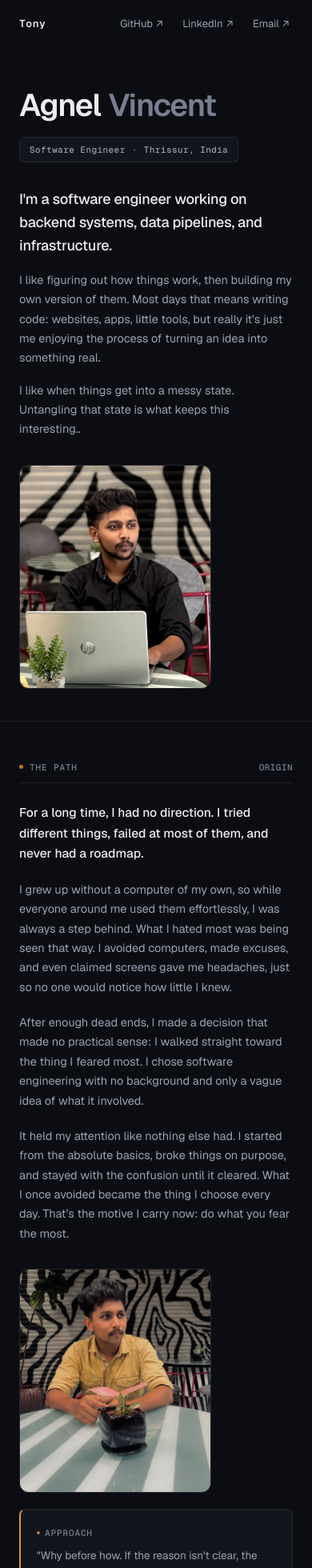
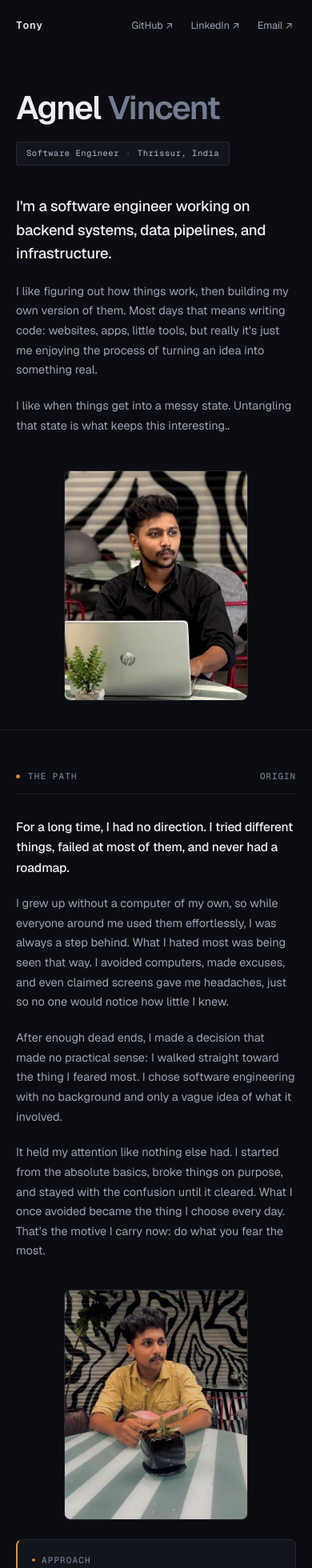
Before and after one commit to agnelVincent/agnel_Portfolio, a React (Vite) app in the folder agnelPortfolio/: page / in a window 390 px wide. Shown: the top 1960 px of the page at 80% size. Built offline with nearby package versions, Linux system fonts and the light colour scheme.

Commit message:
redesigned UI

```diff
--- a/agnelPortfolio/src/components/Hero.css
+++ b/agnelPortfolio/src/components/Hero.css
@@ -1,23 +1,23 @@
 .hero {
-  padding: 80px 0 64px;
+  padding: 96px 0 72px;
 }
 
 .hero-top {
-  margin-bottom: 40px;
+  margin-bottom: 48px;
 }
 
 .hero-name-row {
-  margin-bottom: 16px;
+  margin-bottom: 20px;
 }
 
 .hero-name {
-  font-size: clamp(48px, 8.5vw, 96px);
+  font-size: clamp(52px, 8.5vw, 92px);
   font-weight: 600;
-  letter-spacing: -0.035em;
-  line-height: 1.15;
+  letter-spacing: -0.04em;
+  line-height: 1.04;
   display: flex;
   flex-wrap: wrap;
-  gap: 0.25em;
+  gap: 0.22em;
 }
 
 .first-name {
@@ -33,6 +33,7 @@
   color: var(--text-secondary);
 }
 
+/* Precision architectural metadata badge */
 .hero-meta-badge {
   display: inline-flex;
   align-items: center;
@@ -40,8 +41,8 @@
   font-size: 11px;
   font-weight: 500;
   color: var(--text-secondary);
-  letter-spacing: 0.04em;
-  padding: 6px 12px;
+  letter-spacing: 0.05em;
+  padding: 6px 14px;
   border-radius: var(--radius-sm);
   background: var(--surface);
   border: 1px solid var(--border);
@@ -56,20 +57,21 @@
 
 .meta-sep {
   color: var(--text-muted);
+  opacity: 0.7;
 }
 
-/* Stage layout */
+/* Stage layout with asymmetric rhythm */
 .hero-stage {
   display: grid;
   grid-template-columns: 1fr 240px;
-  gap: 48px;
+  gap: 56px;
   align-items: flex-start;
 }
 
 .hero-prose-col {
   display: flex;
   flex-direction: column;
-  gap: 16px;
+  gap: 20px;
   max-width: 64ch;
 }
 
@@ -84,11 +86,11 @@
 .hero-body {
   font-size: 15px;
   font-weight: 400;
-  line-height: 1.7;
+  line-height: 1.72;
   color: var(--text-secondary);
 }
 
-/* Photo Column - clean single frame without cards-in-cards */
+/* Hero photo frame: architectural portrait plate */
 .hero-photo-col {
   display: flex;
   justify-content: flex-end;
@@ -97,11 +99,12 @@
 .hero-photo-frame {
   width: 100%;
   max-width: 240px;
-  height: 296px;
-  border-radius: var(--radius-lg);
+  aspect-ratio: 4 / 5;
+  border-radius: var(--radius-md);
   overflow: hidden;
   border: 1px solid var(--border);
   background: var(--surface);
+  box-shadow: inset 0 0 0 1px rgba(255, 255, 255, 0.04);
   transition: border-color var(--duration) var(--ease-out);
 }
 
@@ -114,43 +117,97 @@
   height: 100%;
   object-fit: cover;
   display: block;
+  filter: contrast(1.03) brightness(0.97);
+  transition: filter var(--duration) var(--ease-out), transform var(--duration) var(--ease-out);
 }
 
-@media (max-width: 768px) {
+.hero-photo-frame:hover .hero-photo-img {
+  filter: contrast(1.06) brightness(1);
+  transform: scale(1.02);
+}
+
+/* Responsive: tablet and mobile photo centering */
+@media (max-width: 860px) {
   .hero {
-    padding: 48px 0 40px;
+    padding: 64px 0 48px;
   }
 
   .hero-top {
-    margin-bottom: 32px;
+    margin-bottom: 36px;
   }
 
   .hero-name {
-    font-size: clamp(38px, 10vw, 64px);
-    line-height: 1.18;
+    font-size: clamp(42px, 9vw, 72px);
+    line-height: 1.08;
   }
 
   .hero-stage {
     grid-template-columns: 1fr;
-    gap: 32px;
+    gap: 36px;
+  }
+
+  .hero-prose-col {
+    max-width: 100%;
+  }
+
+  /* Centered photo plate on tablet & mobile */
+  .hero-photo-col {
+    display: flex;
+    justify-content: center;
+    align-items: center;
+    width: 100%;
+    margin-top: 8px;
+  }
+
+  .hero-photo-frame {
+    max-width: 250px;
+    width: 100%;
+    aspect-ratio: 4 / 5;
+    margin: 0 auto;
   }
 
   .hero-lead {
-    font-size: 18px;
+    font-size: 18.5px;
     line-height: 1.6;
   }
 
   .hero-body {
     font-size: 14.5px;
-    line-height: 1.68;
+    line-height: 1.7;
+  }
+}
+
+@media (max-width: 414px) {
+  .hero {
+    padding: 48px 0 36px;
   }
 
-  .hero-photo-col {
-    justify-content: flex-start;
+  .hero-name {
+    font-size: clamp(36px, 10.5vw, 52px);
   }
 
   .hero-photo-frame {
-    max-width: 240px;
-    height: 280px;
+    max-width: 230px;
+    margin: 0 auto;
+  }
+
+  .hero-meta-badge {
+    font-size: 10.5px;
+    padding: 5px 12px;
   }
 }
+
+@media (max-width: 360px) {
+  .hero {
+    padding: 40px 0 32px;
+  }
+
+  .hero-name {
+    font-size: clamp(32px, 10vw, 44px);
+  }
+
+  .hero-photo-frame {
+    max-width: 210px;
+    margin: 0 auto;
+  }
+}
--- a/agnelPortfolio/src/components/Narrative.css
+++ b/agnelPortfolio/src/components/Narrative.css
@@ -1,12 +1,12 @@
 .narrative {
-  padding: 80px 0;
+  padding: 96px 0;
   border-top: 1px solid var(--border);
 }
 
 .narrative-grid {
   display: grid;
   grid-template-columns: 1fr 240px;
-  gap: 48px;
+  gap: 56px;
   align-items: flex-start;
 }
 
@@ -16,35 +16,37 @@
   gap: 20px;
   font-size: 15px;
   font-weight: 400;
-  line-height: 1.7;
+  line-height: 1.72;
   color: var(--text-secondary);
   max-width: 64ch;
 }
 
 .narrative-opener {
   color: var(--text-primary);
-  font-size: 16px;
+  font-size: 16.5px;
   font-weight: 500;
-  line-height: 1.65;
+  line-height: 1.68;
+  letter-spacing: -0.01em;
 }
 
-/* Aside with photo and quote */
+/* Aside with photo plate and quote block */
 .narrative-aside {
   display: flex;
   flex-direction: column;
   gap: 24px;
   position: sticky;
-  top: 88px;
+  top: 96px;
 }
 
 .narrative-photo-frame {
   width: 100%;
   max-width: 240px;
-  height: 280px;
-  border-radius: var(--radius-lg);
+  aspect-ratio: 4 / 5;
+  border-radius: var(--radius-md);
   overflow: hidden;
   border: 1px solid var(--border);
   background: var(--surface);
+  box-shadow: inset 0 0 0 1px rgba(255, 255, 255, 0.04);
   transition: border-color var(--duration) var(--ease-out);
 }
 
@@ -57,6 +59,13 @@
   height: 100%;
   object-fit: cover;
   display: block;
+  filter: contrast(1.02) brightness(0.98);
+  transition: filter var(--duration) var(--ease-out), transform var(--duration) var(--ease-out);
+}
+
+.narrative-photo-frame:hover .narrative-photo-img {
+  filter: contrast(1.05) brightness(1.02);
+  transform: scale(1.02);
 }
 
 .narrative-quote-card {
@@ -64,20 +73,25 @@
   border: 1px solid var(--border);
   border-left: 2px solid var(--accent);
   border-radius: var(--radius-md);
-  padding: 20px;
+  padding: 20px 22px;
   transition: border-color var(--duration) var(--ease-out);
+}
+
+.narrative-quote-card:hover {
+  border-color: var(--border-hover);
+  border-left-color: var(--accent);
 }
 
 .quote-badge {
   font-size: 11px;
   font-weight: 500;
-  letter-spacing: 0.08em;
+  letter-spacing: 0.1em;
   text-transform: uppercase;
   color: var(--text-muted);
-  margin-bottom: 8px;
+  margin-bottom: 10px;
   display: flex;
   align-items: center;
-  gap: 6px;
+  gap: 8px;
 }
 
 .quote-badge::before {
@@ -86,30 +100,32 @@
   height: 4px;
   border-radius: 50%;
   background: var(--accent);
-  opacity: 0.8;
+  opacity: 0.9;
 }
 
 .quote-text {
   font-size: 13.5px;
-  line-height: 1.65;
-  color: var(--text-secondary);
+  line-height: 1.68;
+  color: var(--text-primary);
   font-style: normal;
   margin: 0;
 }
 
-@media (max-width: 768px) {
+/* Responsive: tablet and mobile photo centering */
+@media (max-width: 860px) {
   .narrative {
-    padding: 48px 0;
+    padding: 64px 0;
   }
 
   .narrative-grid {
     grid-template-columns: 1fr;
-    gap: 32px;
+    gap: 36px;
   }
 
   .narrative-prose {
     font-size: 14.5px;
-    line-height: 1.68;
+    line-height: 1.7;
+    max-width: 100%;
   }
 
   .narrative-opener {
@@ -117,20 +133,52 @@
     line-height: 1.65;
   }
 
+  /* Centered aside content on tablet & mobile */
   .narrative-aside {
     position: static;
     width: 100%;
-    align-items: flex-start;
-    gap: 20px;
+    display: flex;
+    flex-direction: column;
+    align-items: center;
+    gap: 24px;
   }
 
   .narrative-photo-frame {
-    max-width: 240px;
-    height: 280px;
+    max-width: 250px;
+    width: 100%;
+    aspect-ratio: 4 / 5;
+    margin: 0 auto;
   }
 
   .narrative-quote-card {
     width: 100%;
-    max-width: 100%;
+    max-width: 520px;
+    margin: 0 auto;
   }
 }
+
+@media (max-width: 414px) {
+  .narrative {
+    padding: 48px 0;
+  }
+
+  .narrative-photo-frame {
+    max-width: 230px;
+    margin: 0 auto;
+  }
+
+  .narrative-quote-card {
+    padding: 16px 18px;
+  }
+}
+
+@media (max-width: 360px) {
+  .narrative {
+    padding: 40px 0;
+  }
+
+  .narrative-photo-frame {
+    max-width: 210px;
+    margin: 0 auto;
+  }
+}
--- a/agnelPortfolio/src/components/Navbar.css
+++ b/agnelPortfolio/src/components/Navbar.css
@@ -3,14 +3,14 @@
   top: 0;
   z-index: 100;
   padding: 16px 0;
-  transition: background var(--duration) var(--ease-out), border-color var(--duration) var(--ease-out), padding var(--duration) var(--ease-out);
+  background-color: var(--bg);
   border-bottom: 1px solid transparent;
-  background-color: var(--bg);
+  transition: padding var(--duration) var(--ease-out), border-color var(--duration) var(--ease-out);
 }
 
 .nav.scrolled {
   border-bottom-color: var(--border);
-  padding: 12px 0;
+  padding: 10px 0;
 }
 
 .nav-inner {
@@ -28,25 +28,30 @@
 .nav-name {
   font-size: 13px;
   font-weight: 600;
-  letter-spacing: 0.04em;
+  letter-spacing: 0.05em;
   color: var(--text-primary);
   cursor: default;
   transition: color var(--duration) var(--ease-out);
 }
 
+.nav-name:hover {
+  color: var(--accent);
+}
+
 .nav-anchors {
   display: flex;
   align-items: center;
-  gap: 24px;
+  gap: 28px;
   font-size: 13px;
 }
 
 .nav-anchors a {
   color: var(--text-secondary);
-  transition: color var(--duration) var(--ease-out);
   display: inline-flex;
   align-items: center;
-  min-height: 40px;
+  min-height: 44px;
+  padding: 0 4px;
+  transition: color var(--duration) var(--ease-out);
 }
 
 .nav-anchors a:hover {
@@ -62,27 +67,24 @@
 
 .nav-links a {
   color: var(--text-secondary);
-  transition: color var(--duration) var(--ease-out);
   display: inline-flex;
   align-items: center;
-  min-height: 40px;
+  min-height: 44px;
+  padding: 0 4px;
+  transition: color var(--duration) var(--ease-out);
 }
 
 .nav-links a:hover {
   color: var(--text-primary);
 }
 
-@media (max-width: 640px) {
+@media (max-width: 768px) {
   .nav {
-    padding: 8px 0;
+    padding: 10px 0;
   }
 
   .nav.scrolled {
     padding: 8px 0;
-  }
-
-  .nav-inner {
-    gap: 16px;
   }
 
   .nav-anchors {
@@ -90,12 +92,22 @@
   }
 
   .nav-links {
-    gap: 16px;
-    font-size: 13px;
+    gap: 14px;
+    font-size: 12.5px;
+  }
+}
+
+@media (max-width: 360px) {
+  .nav-inner {
+    gap: 12px;
+  }
+
+  .nav-links {
+    gap: 10px;
+    font-size: 12px;
   }
 
   .nav-links a {
-    min-height: 44px;
-    padding: 0 4px;
+    padding: 0 2px;
   }
 }
--- a/agnelPortfolio/src/index.css
+++ b/agnelPortfolio/src/index.css
@@ -5,40 +5,50 @@
 }
 
 :root {
-  /* Surface and foundation */
+  /* Architectural dark palette — deep charcoal obsidian, no pure #000 */
   --bg: #0c0d12;
-  --surface: #13151c;
-  --surface-hover: #181a24;
+  --bg-subtle: #0f1118;
+  --surface: #13151d;
+  --surface-card: #151722;
+  --surface-hover: #191c28;
+  --surface-active: #1f2332;
+
+  /* Hairlines and registration lines */
   --border: rgba(255, 255, 255, 0.08);
+  --border-subtle: rgba(255, 255, 255, 0.04);
   --border-hover: rgba(255, 255, 255, 0.16);
+  --border-active: rgba(255, 255, 255, 0.24);
 
-  /* Typography color scale (WCAG AA compliant) */
-  --text-primary: #ededf0;
+  /* Typography color scale (Strict WCAG AA compliant) */
+  --text-primary: #ededf2;
   --text-secondary: #9aa1b2;
-  --text-muted: #787f91;
+  --text-muted: #737b8f;
 
-  /* Single restrained accent */
+  /* Single amber accent family */
   --accent: #e5933a;
   --accent-muted: rgba(229, 147, 58, 0.12);
+  --accent-subtle: rgba(229, 147, 58, 0.06);
+  --accent-hover: #f0a24a;
+  --accent-border: rgba(229, 147, 58, 0.32);
 
-  /* Radius scale */
-  --radius-sm: 6px;
+  /* Precise radii scale */
+  --radius-sm: 4px;
   --radius-md: 8px;
   --radius-lg: 12px;
 
-  /* Typography: max 2 families, max 3 weights (400, 500, 600) */
+  /* Typography: max 2 families (Geist, Geist Mono), 3 weights (400, 500, 600) */
   --font-sans: 'Geist', -apple-system, BlinkMacSystemFont, 'Segoe UI', Roboto, sans-serif;
   --font-display: var(--font-sans);
   --font-mono: 'Geist Mono', ui-monospace, SFMono-Regular, Menlo, Monaco, Consolas, monospace;
 
-  /* Motion: 150-250ms, ease-out */
-  --duration: 200ms;
+  /* Motion: 150-250ms with ease-out */
+  --duration: 220ms;
   --ease-out: cubic-bezier(0.16, 1, 0.3, 1);
 
   /* Compatibility aliases */
   --bg-surface: var(--surface);
   --bg-raised: var(--surface-hover);
-  --bg-card: var(--surface);
+  --bg-card: var(--surface-card);
   --bg-card-hover: var(--surface-hover);
   --border-card: var(--border);
   --border-highlight: var(--border-hover);
@@ -50,6 +60,7 @@
 html {
   scroll-behavior: smooth;
   color-scheme: dark;
+  background-color: var(--bg);
 }
 
 body {
@@ -58,7 +69,7 @@ body {
   font-family: var(--font-sans);
   font-size: 15px;
   font-weight: 400;
-  line-height: 1.68;
+  line-height: 1.7;
   overflow-x: hidden;
   -webkit-font-smoothing: antialiased;
   -moz-osx-font-smoothing: grayscale;
@@ -74,6 +85,7 @@ body {
   outline-offset: 2px;
 }
 
+/* Hairline refined scrollbar */
 ::-webkit-scrollbar {
   width: 6px;
 }
@@ -81,17 +93,17 @@ body {
   background: var(--bg);
 }
 ::-webkit-scrollbar-thumb {
-  background: #232630;
+  background: #232633;
   border-radius: var(--radius-sm);
 }
 ::-webkit-scrollbar-thumb:hover {
-  background: #313544;
+  background: #323648;
 }
 
 a {
   color: inherit;
   text-decoration: none;
-  transition: color var(--duration) var(--ease-out), opacity var(--duration) var(--ease-out);
+  transition: color var(--duration) var(--ease-out), opacity var(--duration) var(--ease-out), border-color var(--duration) var(--ease-out);
 }
 
 img {
@@ -113,9 +125,10 @@ img {
   display: flex;
   flex-direction: column;
   position: relative;
+  background-color: var(--bg);
 }
 
-/* Centered content column on 8px grid */
+/* Centered structural column on 8px grid */
 .inner {
   max-width: 896px;
   margin: 0 auto;
@@ -123,25 +136,26 @@ img {
   width: 100%;
 }
 
-/* Shared section header */
+/* Architectural section header with hairline datum */
 .section-meta-head {
   display: flex;
   align-items: center;
   justify-content: space-between;
-  margin-bottom: 32px;
-  padding-bottom: 12px;
+  margin-bottom: 36px;
+  padding-bottom: 14px;
   border-bottom: 1px solid var(--border);
+  position: relative;
 }
 
 .section-eyebrow {
   font-size: 11px;
   font-weight: 500;
-  letter-spacing: 0.08em;
+  letter-spacing: 0.1em;
   text-transform: uppercase;
   color: var(--text-muted);
-  display: flex;
+  display: inline-flex;
   align-items: center;
-  gap: 8px;
+  gap: 10px;
 }
 
 .section-eyebrow::before {
@@ -151,17 +165,18 @@ img {
   height: 5px;
   border-radius: 50%;
   background: var(--accent);
-  opacity: 0.8;
+  opacity: 0.9;
 }
 
 .section-tag {
   font-size: 11px;
   font-weight: 500;
+  letter-spacing: 0.08em;
+  text-transform: uppercase;
   color: var(--text-muted);
-  letter-spacing: 0.04em;
 }
 
-/* Scroll-reveal: subtle opacity & 8px translate only, 200ms ease-out */
+/* Scroll-reveal: subtle opacity & 8px translate-y */
 .reveal {
   opacity: 0;
   transform: translateY(8px);
@@ -173,7 +188,7 @@ img {
   transform: translateY(0);
 }
 
-/* Respect user motion preferences */
+/* Motion preference safety */
 @media (prefers-reduced-motion: reduce) {
   *, *::before, *::after {
     animation-duration: 0.01ms !important;
@@ -187,18 +202,24 @@ img {
   }
 }
 
-@media (max-width: 640px) {
+@media (max-width: 768px) {
   .inner {
     padding: 0 24px;
   }
 
   .section-meta-head {
-    margin-bottom: 24px;
-    padding-bottom: 10px;
+    margin-bottom: 28px;
+    padding-bottom: 12px;
   }
 }
 
-@media (max-width: 380px) {
+@media (max-width: 414px) {
+  .inner {
+    padding: 0 20px;
+  }
+}
+
+@media (max-width: 360px) {
   .inner {
     padding: 0 16px;
   }
```
Also changed, not shown: agnelPortfolio/src/components/Chess.css (+43 -23 lines), agnelPortfolio/src/components/Footer.css (+26 -11 lines), agnelPortfolio/src/components/Systems.css (+27 -38 lines).
